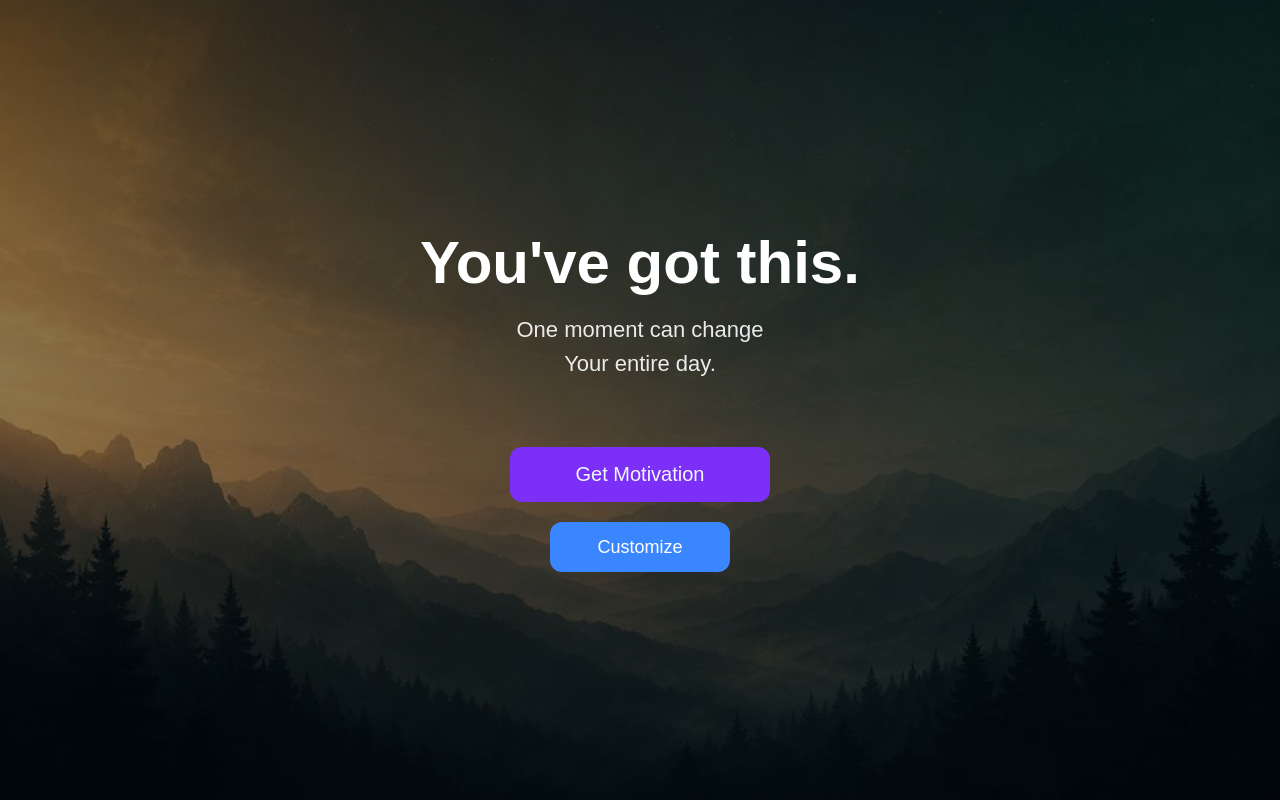
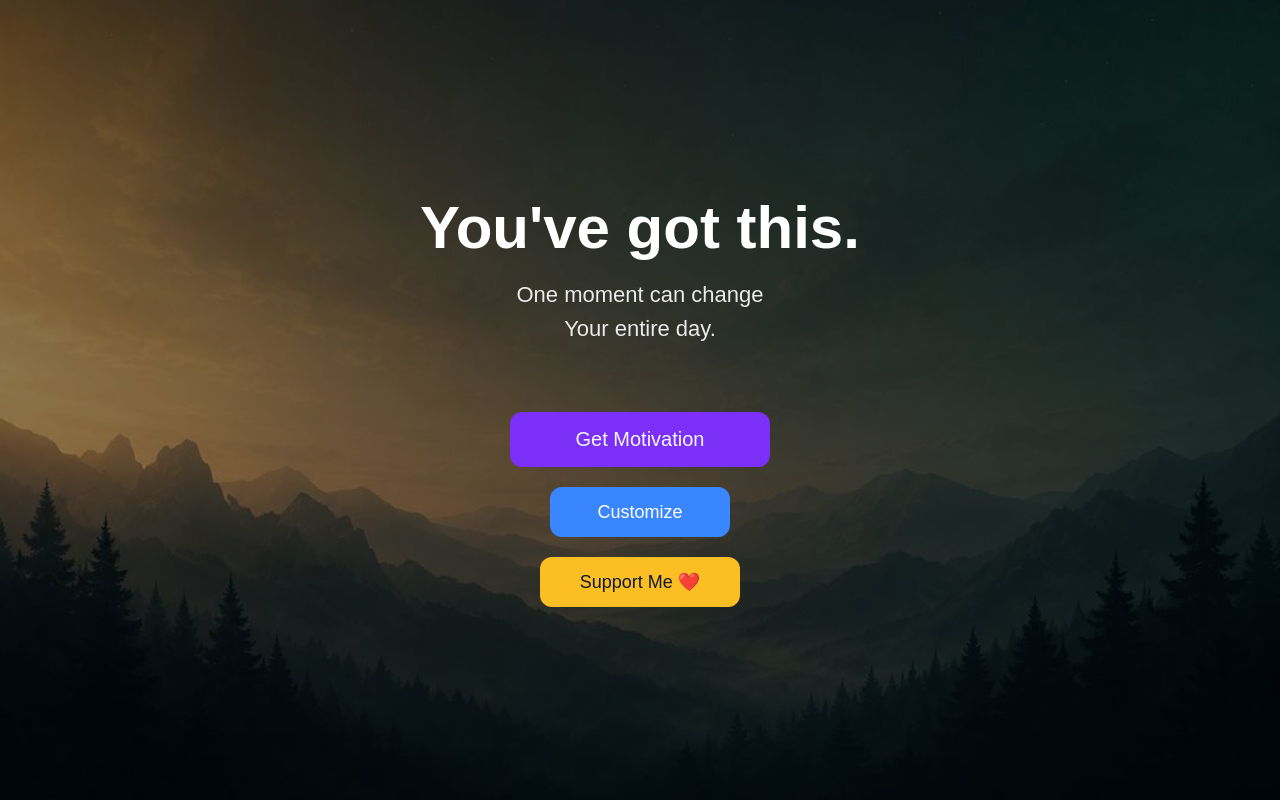
Before and after one commit to adebayomuhammed-coder/motivation, a Flask app: page / in a window 1280 px wide. Run offline with Flask 3, Linux system fonts and the light colour scheme.

Commit message:
added a paystack for support

```diff
--- a/app.py
+++ b/app.py
@@ -53,6 +53,9 @@ def save ():
     return redirect ("/")
 
 
+@app.route("/support")
+def support():
+    return redirect("https://paystack.shop/pay/fuh30rtu0v")
 
 
 if __name__ == "__main__" :
--- a/hadith.py
+++ b/hadith.py
@@ -242,6 +242,45 @@ hadith_quotes = [
 
     "The nearest servant to Allah is the one who prostrates often.",
 
-    "Allah accepts repentance from His servant as long as the soul has not reached the throat.",
+    "Allah accepts repentance from His servant as long as the soul has not reached the throat. — Prophet Muhammad (Tirmidhi)"
+    "Actions are judged by intentions. — Prophet Muhammad (Sahih al-Bukhari & Sahih Muslim)",
+    "The strong believer is better and more beloved to Allah than the weak believer. — Prophet Muhammad (Sahih Muslim)",
+    "None of you truly believes until he loves for his brother what he loves for himself. — Prophet Muhammad (Sahih al-Bukhari & Sahih Muslim)",
+    "Allah does not look at your appearance or wealth, but at your hearts and deeds. — Prophet Muhammad (Sahih Muslim)",
+    "The best among you are those who have the best character. — Prophet Muhammad (Sahih al-Bukhari)",
+    "Make things easy and do not make things difficult. — Prophet Muhammad (Sahih al-Bukhari)",
+    "Allah is gentle and loves gentleness in all matters. — Prophet Muhammad (Sahih Muslim)",
+    "Whoever does not show mercy will not be shown mercy. — Prophet Muhammad (Sahih al-Bukhari & Sahih Muslim)",
+    "Smiling in the face of your brother is charity. — Prophet Muhammad (Tirmidhi)",
+    "Charity does not decrease wealth. — Prophet Muhammad (Sahih Muslim)",
+    "The most beloved deeds to Allah are those done consistently, even if small. — Prophet Muhammad (Sahih al-Bukhari & Sahih Muslim)",
+    "Whoever believes in Allah and the Last Day should speak good or remain silent. — Prophet Muhammad (Sahih al-Bukhari)",
+    "Cleanliness is half of faith. — Prophet Muhammad (Sahih Muslim)",
+    "Do not be angry. — Prophet Muhammad (Sahih al-Bukhari)",
+    "Verily with hardship comes ease. — Allah (Qur’an 94:6)",
+    "The best of people are those who are most beneficial to others. — Prophet Muhammad (Daraqutni)",
+    "Seek knowledge from the cradle to the grave. — Prophet Muhammad (Bayhaqi)",
+    "Allah loves those who repent often. — Prophet Muhammad (Tirmidhi)",
+    "Patience is at the first strike of calamity. — Prophet Muhammad (Sahih al-Bukhari)",
+    "Make dua, for nothing is too difficult for Allah. — Prophet Muhammad (Tirmidhi)",
 
+    "The most complete believer in faith is the best in character. — Prophet Muhammad (Tirmidhi)",
+    "A strong person is not the one who overcomes others, but the one who controls himself when angry. — Prophet Muhammad (Sahih al-Bukhari & Sahih Muslim)",
+    "Tie your camel and trust in Allah. — Prophet Muhammad (Tirmidhi)",
+    "Allah is more merciful to His servants than a mother to her child. — Prophet Muhammad (Sahih al-Bukhari & Sahih Muslim)",
+    "The most beloved places to Allah are the mosques. — Prophet Muhammad (Sahih Muslim)",
+    "The best charity is that given in secret. — Prophet Muhammad (Sahih al-Bukhari)",
+    "Help your brother whether he is an oppressor or oppressed. — Prophet Muhammad (Sahih al-Bukhari)",
+    "The upper hand is better than the lower hand (giving is better than receiving). — Prophet Muhammad (Sahih al-Bukhari & Sahih Muslim)",
+    "Indeed Allah is beautiful and loves beauty. — Prophet Muhammad (Sahih Muslim)",
+    "Modesty brings nothing but good. — Prophet Muhammad (Sahih al-Bukhari & Sahih Muslim)",
+    "Do not envy one another. — Prophet Muhammad (Sahih Muslim)",
+    "Exchange gifts and love will increase between you. — Prophet Muhammad (Al-Adab Al-Mufrad)",
+    "The believer is not the one who eats his fill while his neighbor is hungry. — Prophet Muhammad (Bayhaqi)",
+    "Keep your tongue moist with the remembrance of Allah. — Prophet Muhammad (Tirmidhi)",
+    "Fear Allah wherever you are. — Prophet Muhammad (Tirmidhi)",
+    "If you ask, ask Allah; if you seek help, seek help from Allah. — Prophet Muhammad (Tirmidhi)",
+    "Part of the perfection of Islam is leaving what does not concern you. — Prophet Muhammad (Tirmidhi)",
+    "There should be neither harming nor reciprocating harm. — Prophet Muhammad (Ibn Majah)",
+    "The best jihad is speaking a word of truth to a tyrant ruler. — Prophet Muhammad (Tirmidhi)"
 ]
--- a/static/css/home.css
+++ b/static/css/home.css
@@ -95,7 +95,25 @@ p{
     background: #3a86ff;
     color: white;
 }
+/* support button */
+.support-btn{
+    min-width: 180px;
+    height: 50px;
+    font-size: 18px;
+    background:  #fbbf24;
+    color: #111827;
+}
 
+.support-btn{
+    min-width: 200px;
+    height: 50px;
+    font-size: 18px;
+    background: #fbbf24;
+    color: #111827;
+}
+.support-btn:hover{
+    background: #f59e0b;
+}
 /* hover */
 button:hover{
     background: #334155;
@@ -121,7 +139,7 @@ button:hover{
     }
 
     .big-btn,
-    .small-btn{
+    .small-btn , .support-btn{
         width: 90%;
         max-width: 350px;
         height: 55px;
--- a/templates/index.html
+++ b/templates/index.html
@@ -1,23 +1,38 @@
 <!DOCTYPE html>
 <html lang="en">
 <head>
-    <link rel="stylesheet" href="{{url_for('static', filename = 'css/home.css')}}">
+    <link rel="stylesheet" href="{{url_for('static', filename='css/home.css')}}">
     <meta charset="UTF-8">
     <meta name="viewport" content="width=device-width, initial-scale=1.0">
     <title>MOTIVATION</title>
 </head>
 <body>
+
     <div class="motivation">
-       <h1>You've got this.</h1>
-       <p>One moment can change</p>
-       <p>Your entire day.</p>
 
+        <h1>You've got this.</h1>
+
+        <p>One moment can change</p>
+        <p>Your entire day.</p>
 
         <div class="index-btn">
-              <a href="/quote"><button class="big-btn">Get Motivation </button></a>
-      <a href="/preference"><button class="small-btn">Customize </button></a>
+
+            <a href="/quote">
+                <button class="big-btn">Get Motivation</button>
+            </a>
+
+            <a href="/preference">
+                <button class="small-btn">Customize</button>
+            </a>
+
+            <!-- SUPPORT BUTTON -->
+            <a href="/support">
+                <button class="support-btn">Support Me ❤️</button>
+            </a>
+
         </div>
 
     </div>
+
 </body>
 </html>
```
